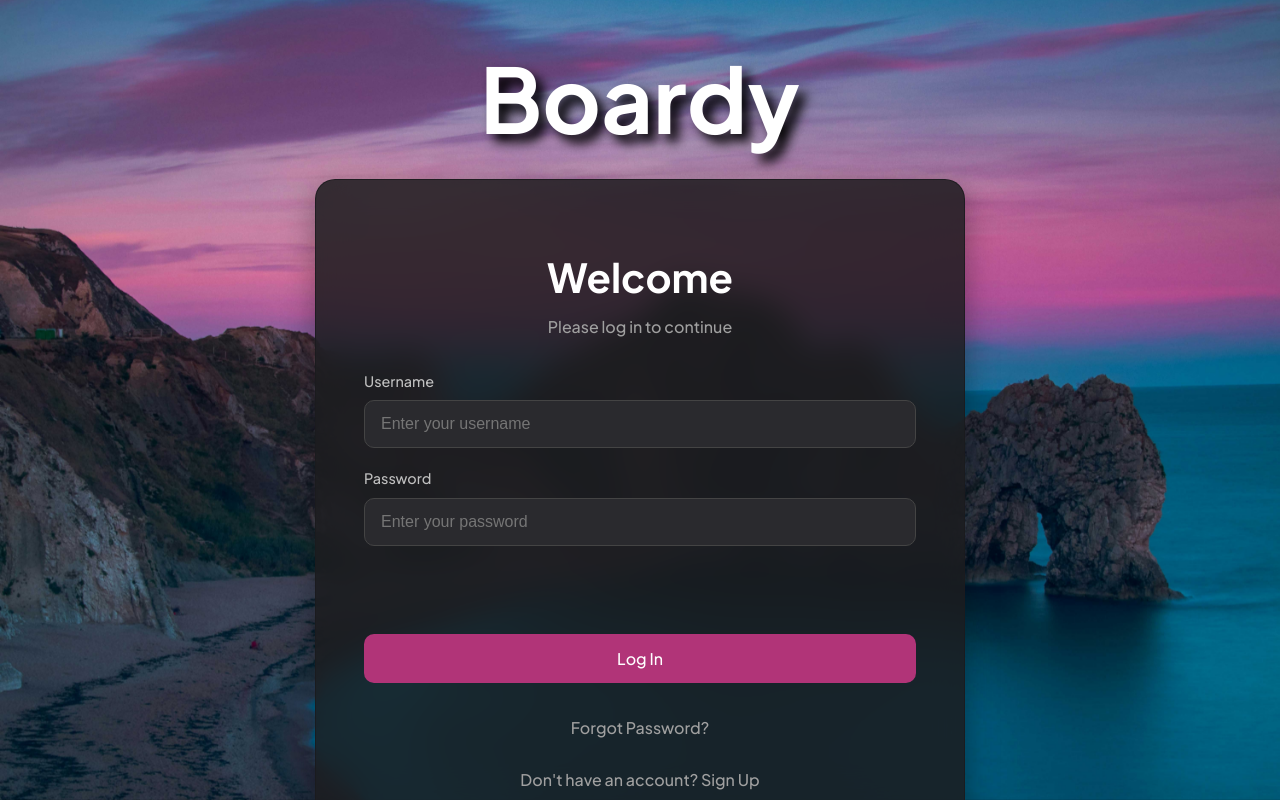
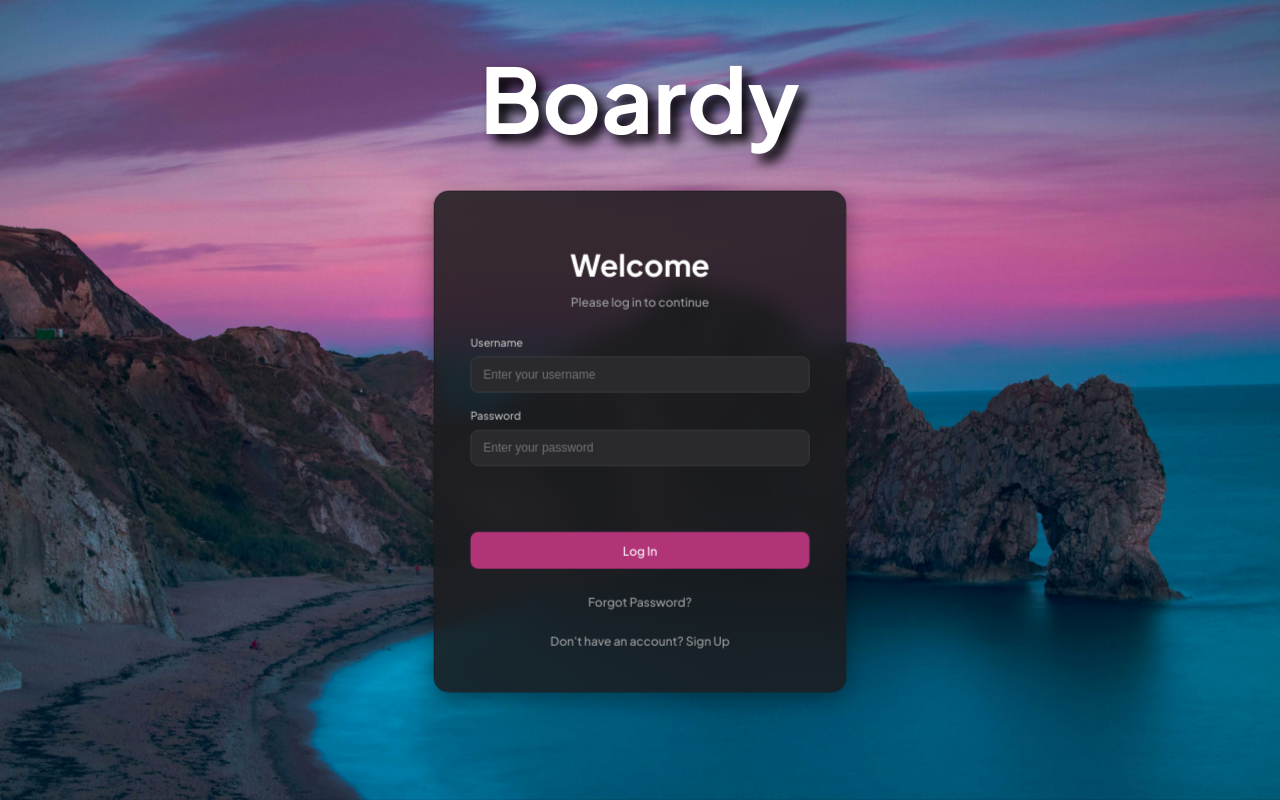
Before and after one commit to lolrepeatlol/lproject_cop4331, a React (Vite) app in the folder frontend/: page / in a window 1280 px wide. Built offline with nearby package versions, Linux system fonts and the light colour scheme.

Commit message:
Laptop Fix

```diff
--- a/frontend/src/components/Login.module.css
+++ b/frontend/src/components/Login.module.css
@@ -36,6 +36,7 @@ html::before {
   box-sizing: border-box;
   width: 100%;
 }
+
 .title {
   font-size: clamp(2.5rem, 10vw, 5.625rem);
   text-align: center;
@@ -52,11 +53,13 @@ html::before {
   border-radius: 20px;
   border: 1px solid rgba(28, 28, 30, 0.85);
   width: 100%;
-  max-width: 650px;
+  max-width: 550px;
   text-align: center;
   box-shadow: 0 8px 32px 0 rgba(0, 0, 0, 0.37);
   box-sizing: border-box;
-  margin-top:2%;
+  margin-top: 2%;
+  margin-bottom:2%;
+  transform:scale(0.95);
 }
 
 .prompt {
@@ -251,8 +254,11 @@ html::before {
   .title {
     margin-bottom: 2rem;
   }
-  .loginContainer{
+
+  .loginContainer {
     overflow-y: scroll;
     margin-top: 0;
+    max-height: 90vh;
+    transform: translateY(-9vh) scale(0.75);
   }
 }
--- a/frontend/src/components/Register.module.css
+++ b/frontend/src/components/Register.module.css
@@ -42,6 +42,7 @@ body {
     text-align: center;
     box-shadow: 0 8px 32px 0 rgba(0, 0, 0, 0.37);
     box-sizing: border-box;
+    transform: translateY(-9vh) scale(0.8);
 }
 
 .prompt {
@@ -152,9 +153,10 @@ body {
 
 
 @media only screen and (max-width: 1300px) {
-    body{
-        overflow-y:scroll;
+    body {
+        overflow-y: scroll;
     }
+
     .registerPage {
         justify-content: center;
         padding: 1rem;
@@ -162,7 +164,7 @@ body {
 
     .registerContainer {
         width: 100%;
-        max-width: 500px;
+        max-width: 800px;
         max-height: 85vh;
         overflow-y: auto;
     }
--- a/frontend/src/components/SoundUI.module.css
+++ b/frontend/src/components/SoundUI.module.css
@@ -305,6 +305,9 @@ body {
   .soundUiDiv {
     overflow-y: scroll;
   }
+  .headerContainer h1{
+    margin-top: 40%;
+  }
 }
 
 @media only screen and (max-width: 500px) {
```
